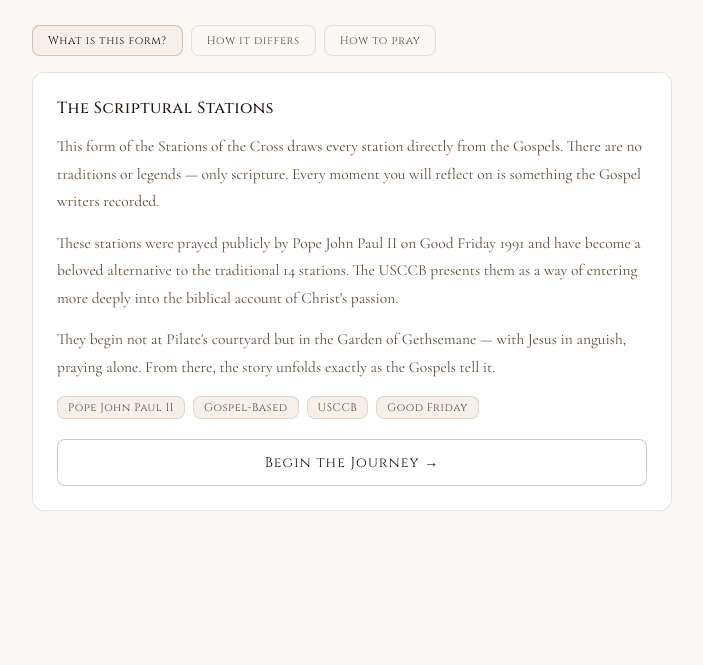
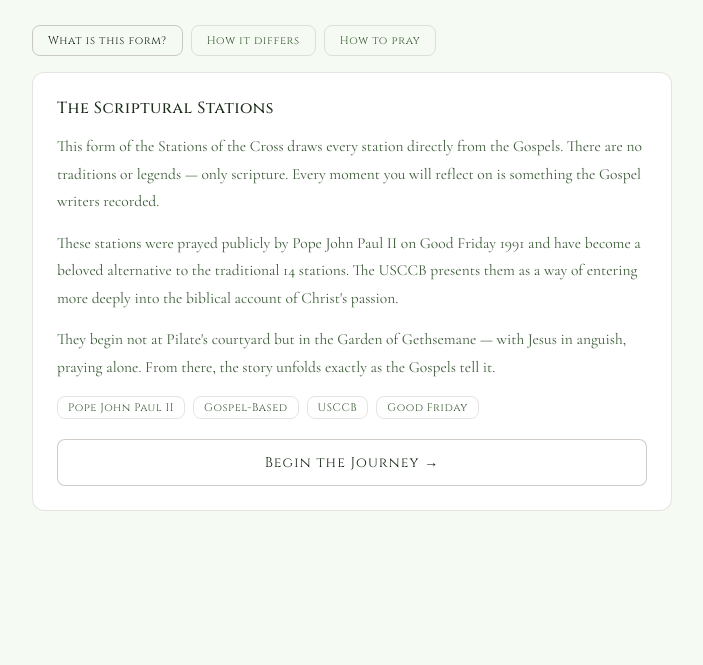
Before and after one commit to klvonarx/StationsoftheCrossMLEPC, a plain HTML site: page index.html in a window 1280 px wide. Shown: the part 135-800 px from the top of the page, without its empty margins (288-991 px from the left). Drawn offline with nearby package versions, Linux system fonts and the light colour scheme.

Commit message:
Update CSS variables for colors and backgrounds

```diff
--- a/index.html
+++ b/index.html
@@ -8,27 +8,27 @@
 <style>
   *, *::before, *::after { box-sizing: border-box; margin: 0; padding: 0; }
   :root {
-    --pale green: #d4eac8;
-    --purple: #4b2e7a;
-    --bg: #faf8f4;
+    --easter green: #4a7c3f;
+    --gold: #c8a951;
+    --bg: #f5faf2;
     --surface: #ffffff;
-    --text: #1c1410;
-    --text-sec: #5a4a3a;
-    --text-ter: #6b5a4e;
+    --text: #1a2b18;
+    --text-sec: #3d5c38;
+    --text-ter: #7a9c74;
     --border: rgba(90,74,58,0.15);
     --border-med: rgba(90,74,58,0.28);
-    --bg-sec: #f5f0e8;
+    --bg-sec: ##edf5e8;
   }
   @media (prefers-color-scheme: dark) {
     :root {
-      --bg: #1a1410;
-      --surface: #221e18;
-      --text: #ede8df;
-      --text-sec: #b0a090;
-      --text-ter: #7a6a5a;
+      --bg: #111a10;
+      --surface: #192418;
+      --text: #e8f5e4;
+      --text-sec: #a8c9a2;
+      --text-ter: #5a7a55;
       --border: rgba(200,180,150,0.12);
       --border-med: rgba(200,180,150,0.22);
-      --bg-sec: #2a241c;
+      --bg-sec: #1f2e1d;
     }
   }
   body { background: var(--bg); color: var(--text); font-family: 'Cormorant Garamond', Georgia, serif; min-height: 100vh; }
```
